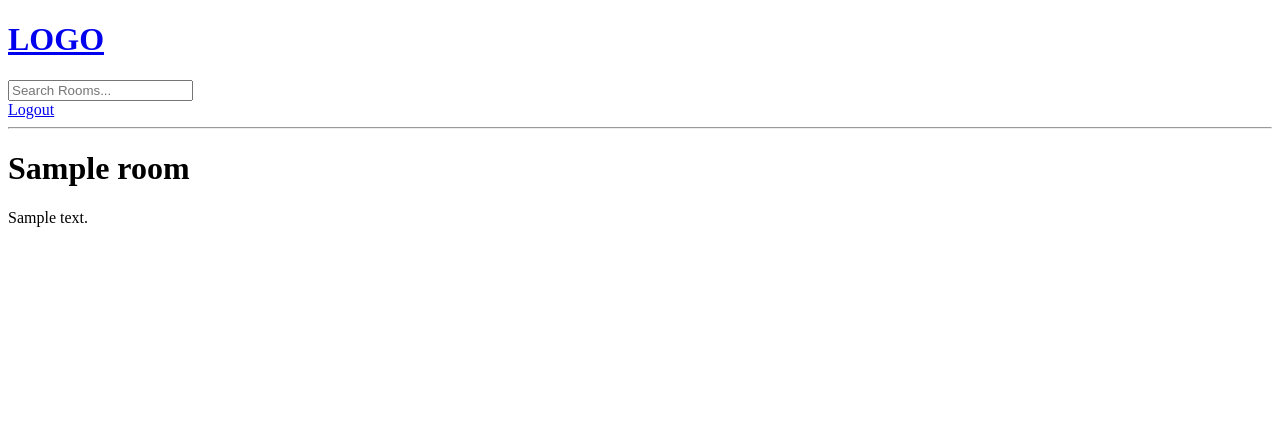
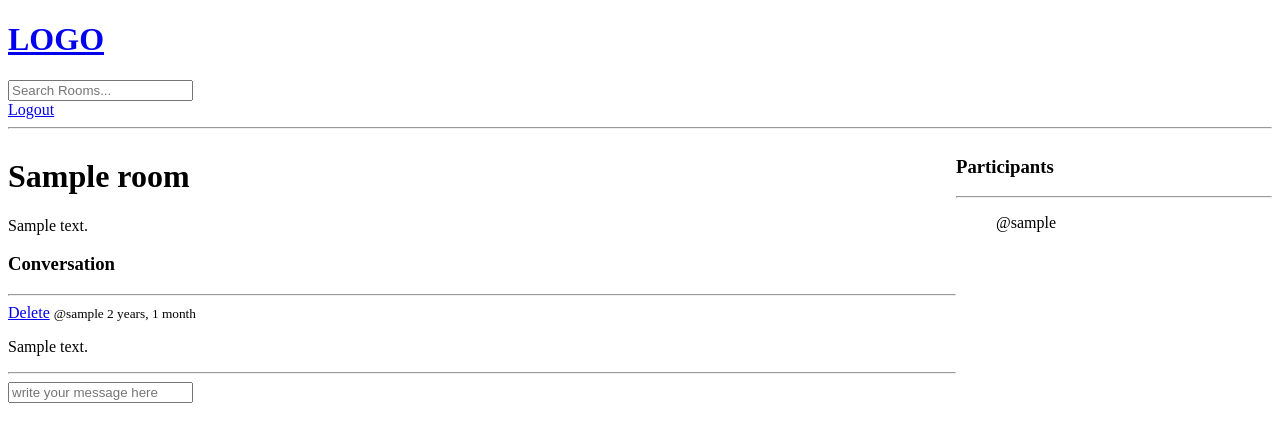
Before and after one commit to LrnzDC3696-aitechademia/studyhub, a Django app: page /room/1 in a window 1280 px wide. Shown: the top 442 px of the page. Run offline with Django 4.2, Linux system fonts and the light colour scheme; a user stored in the database is signed in; tables that the repository leaves empty hold one stand-in row (values such as "Sample post").

Commit message:
traversy media chat room messages crud done

```diff
--- a/base/models.py
+++ b/base/models.py
@@ -14,12 +14,12 @@ class Room(models.Model):
     topic = models.ForeignKey(Topic, on_delete=models.SET_NULL, null=True)
     name = models.CharField(max_length=200)
     description = models.TextField(null=True, blank=True)
-    # participants =
+    participants = models.ManyToManyField(User, related_name="participants", blank=True)
     updated = models.DateTimeField(auto_now=True)
     created = models.DateTimeField(auto_now_add=True)
 
     class Meta:
-        ordering = ['-updated', '-created']
+        ordering = ["-updated", "-created"]
 
     def __str__(self):
         return self.name
--- a/base/templates/base/delete_room.html
+++ b/base/templates/base/delete.html
@@ -4,6 +4,6 @@
   {% csrf_token %}
   <p>Are you sure you want to delete "{{ obj }}"?</p>
   <a href="{{ request.META.HTTP_REFERER }}">Go back</a>
-  <input type="subimt" value="Confirm">
+  <input type="submit" value="Confirm">
 </form>
 {% endblock content %}
--- a/base/templates/base/room.html
+++ b/base/templates/base/room.html
@@ -1,6 +1,52 @@
 {% extends 'main.html' %}
 
 {% block content %}
-<h1>{{ room.name }}</h1>
-<p>{{room.description}}</p>
+<!-- temporary style -->
+<style>
+    .room-container {
+      display: grid;
+      grid-template-columns: 3fr 1fr;
+    }
+</style>
+
+<div class="room-container">
+  <div>
+    <h1>{{ room.name }}</h1>
+    <p>{{room.description}}</p>
+    <div class="comment-wrapper">
+      <h3>Conversation</h3>
+      <hr>
+      {% for message in room_messages %}
+        <div class="comment">
+          {% if request.user == message.user %}
+            <a href="{% url 'base-delete_message' message.id %}">Delete</a>
+          {% endif %}
+          <small>@{{ message.user}}   {{ message.created|timesince }}</small>
+          <p>{{ message.body }}</p>
+          <hr>
+        </div>
+      {% endfor %}
+    </div>
+
+    {% if request.user.is_authenticated %}
+    <div class="comment-form">
+      <form method="POST" action="">
+        {% csrf_token %}
+        <input type="text" name="body" placeholder="write your message here">
+      </form>
+    </div>
+  </div>
+  <div>
+    <h3>Participants</h3>
+    <hr>
+    <ul>
+      {% for user in participants %}
+      <div>
+        <p>@{{ user.username }}</p>
+      </div>
+      {% endfor %}
+    </ul>
+  </div>
+</div>
+{% endif %}
 {% endblock content %}
--- a/base/urls.py
+++ b/base/urls.py
@@ -11,4 +11,5 @@ urlpatterns = [
     path("create_room/", views.create_room, name="base-create_room"),
     path("update_room/<str:pk>", views.update_room, name="base-update_room"),
     path("delete_room/<str:pk>", views.delete_room, name="base-delete_room"),
+    path("delete_message/<str:pk>", views.delete_message, name="base-delete_message"),
 ]
--- a/base/views.py
+++ b/base/views.py
@@ -6,7 +6,7 @@ from django.contrib.auth.decorators import login_required
 from django.contrib import messages
 from django.contrib.auth.models import User
 from django.contrib.auth.forms import UserCreationForm
-from .models import Room, Topic
+from .models import Room, Topic, Message
 from .forms import RoomForm
 
 
@@ -36,11 +36,11 @@ def login_page(request):
     if request.user.is_authenticated:
         return redirect("base-home")
 
-    page = 'login'
-    context = {'page': page}
+    page = "login"
+    context = {"page": page}
     if request.method == "POST":
-        username = request.POST.get('username')
-        password = request.POST.get('password')
+        username = request.POST.get("username")
+        password = request.POST.get("password")
 
         try:
             user = User.objects.get(username=username)
@@ -60,12 +60,10 @@ def login_page(request):
 
 
 def home(request):
-    if (q := request.GET.get('q')) is None:
-        q = ''
+    if (q := request.GET.get("q")) is None:
+        q = ""
     rooms = Room.objects.filter(
-        Q(topic__name__icontains=q) |
-        Q(description__icontains=q) |
-        Q(name__icontains=q)
+        Q(topic__name__icontains=q) | Q(description__icontains=q) | Q(name__icontains=q)
     )
     room_count = rooms.count()
     topics = Topic.objects.all()
@@ -75,11 +73,38 @@ def home(request):
 
 def room(request, pk):
     room = Room.objects.get(id=pk)
-    context = {"room": room}
+    room_messages = room.message_set.all().order_by("-created")
+    participants = room.participants.all()
+
+    if request.method == "POST":
+        Message.objects.create(
+            room=room, user=request.user, body=request.POST.get("body")
+        )
+        room.participants.add(request.user)
+        return redirect("base-room", pk=room.id)
+
+    context = {
+        "room": room,
+        "room_messages": room_messages,
+        "participants": participants,
+    }
     return render(request, "base/room.html", context)
 
 
-@login_required(login_url='login')
+@login_required(login_url="login")
+def delete_message(request, pk):
+    message = Message.objects.get(id=pk)
+
+    if request.user != message.user:
+        return HttpResponse("You are not allowed to delete this message")
+
+    if request.method == "POST":
+        message.delete()
+        return redirect("base-home")
+    return render(request, "base/delete.html", {'obj': message})
+
+
+@login_required(login_url="login")
 def create_room(request):
     form = RoomForm()
     if request.method == "POST":
@@ -91,7 +116,7 @@ def create_room(request):
     return render(request, "base/room_form.html", context)
 
 
-@login_required(login_url='login')
+@login_required(login_url="login")
 def update_room(request, pk):
     room = Room.objects.get(id=pk)
     form = RoomForm(instance=room)
@@ -118,4 +143,4 @@ def delete_room(request, pk):
     if request.method == "POST":
         room.delete()
         return redirect("base-home")
-    return render(request, "base/delete_room.html", {"obj": room})
+    return render(request, "base/delete.html", {"obj": room})
```
Also changed, not shown: base/migrations/0003_alter_room_options_room_participants.py (added).
